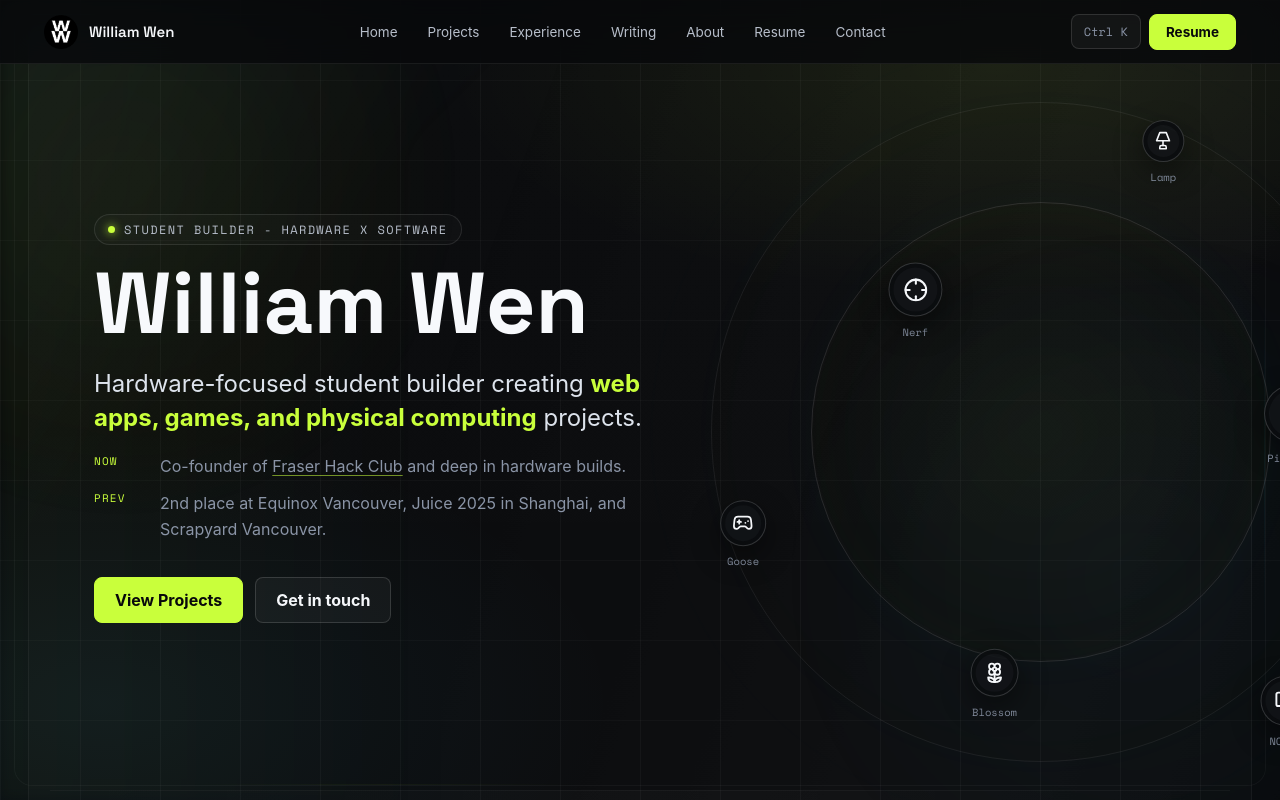
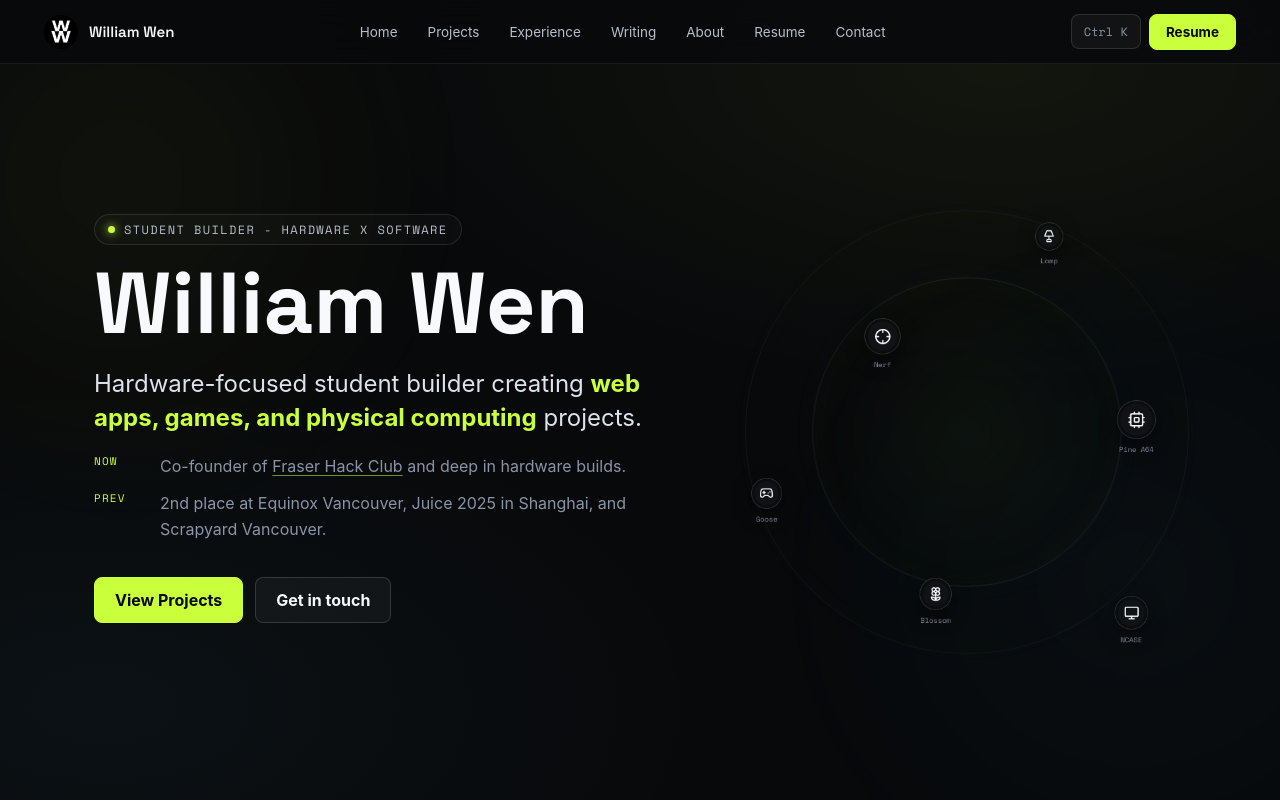
Before and after one commit to stickmanned/stickmanned.github.io, a Next.js app: page / in a window 1280 px wide. Shown: the top 800 px of the page. Built offline with nearby package versions, Linux system fonts and the light colour scheme.

Commit message:
fix: constallation

```diff
--- a/app/globals.css
+++ b/app/globals.css
@@ -32,9 +32,8 @@ body {
   -webkit-font-smoothing: antialiased;
 }
 
-/* Full-bleed fixed background: grid + soft gradient glows. Sits above the
-   opaque html base and below all page content, so it covers every viewport
-   edge-to-edge (no centered "rectangle"). */
+/* Full-bleed fixed background. Sits above the opaque html base and below all
+   page content, giving the site one continuous canvas while scrolling. */
 .site-atmosphere {
   position: fixed;
   inset: 0;
@@ -42,16 +41,12 @@ body {
   pointer-events: none;
   overflow: hidden;
   background:
-    radial-gradient(62% 42% at 78% 8%, rgba(201, 255, 59, 0.075), transparent 70%),
-    radial-gradient(56% 48% at 8% 88%, rgba(76, 201, 240, 0.065), transparent 72%),
-    linear-gradient(90deg, rgba(255, 255, 255, 0.03) 1px, transparent 1px),
-    linear-gradient(180deg, rgba(255, 255, 255, 0.024) 1px, transparent 1px),
+    radial-gradient(70% 56% at 78% 8%, rgba(201, 255, 59, 0.055), transparent 72%),
+    radial-gradient(64% 54% at 8% 88%, rgba(76, 201, 240, 0.045), transparent 74%),
     var(--bg);
   background-size:
     100% 100%,
     100% 100%,
-    80px 80px,
-    80px 80px,
     100% 100%;
 }
 
@@ -63,15 +58,7 @@ body {
 }
 
 .site-atmosphere::before {
-  inset: 14px;
-  border: 1px solid rgba(255, 255, 255, 0.045);
-  border-radius: 18px;
-  background:
-    linear-gradient(90deg, transparent, rgba(201, 255, 59, 0.08), transparent) top / 42% 1px no-repeat,
-    linear-gradient(180deg, transparent, rgba(76, 201, 240, 0.07), transparent) right / 1px 48% no-repeat,
-    linear-gradient(90deg, transparent, rgba(201, 255, 59, 0.055), transparent) bottom / 34% 1px no-repeat;
-  filter: drop-shadow(0 0 20px rgba(201, 255, 59, 0.035));
-  animation: frame-energy 18s ease-in-out infinite;
+  display: none;
 }
 
 .site-atmosphere::after {
@@ -127,14 +114,7 @@ main#top {
 }
 
 main#top::before {
-  content: "";
-  position: absolute;
-  inset: 26px clamp(10px, 2.2vw, 28px);
-  z-index: -1;
-  border: 1px solid rgba(255, 255, 255, 0.045);
-  border-radius: 18px;
-  background: linear-gradient(180deg, rgba(255, 255, 255, 0.018), rgba(255, 255, 255, 0.006) 48%, transparent);
-  pointer-events: none;
+  display: none;
 }
 
 .sr-only {
@@ -446,22 +426,18 @@ input {
 }
 
 .hero-grid {
-  background:
-    linear-gradient(90deg, rgba(201, 255, 59, 0.03), transparent 34%),
-    linear-gradient(135deg, rgba(76, 201, 240, 0.045), transparent 28%);
-  filter: blur(8px);
+  display: none;
 }
 
 .hero-sweep {
-  background: linear-gradient(110deg, transparent, rgba(255, 255, 255, 0.055), transparent);
-  opacity: 0.4;
-  transform: translateX(-25%);
-  animation: sweep 13s ease-in-out infinite;
+  display: none;
 }
 
 .hero-copy {
   position: relative;
   z-index: 3;
+  width: min(100%, 625px);
+  min-width: 0;
   max-width: 625px;
 }
 
@@ -553,12 +529,17 @@ h3 {
 }
 
 .constellation {
+  /* --orbit-center-x, --orbit-center-y, --constellation-scale are set by JS */
   --orbit-center-x: 84%;
   --orbit-center-y: 54%;
+  --constellation-scale: 1;
   position: absolute;
   inset: 0;
   z-index: 2;
   pointer-events: none;
+  transform: scale(var(--constellation-scale));
+  transform-origin: var(--orbit-center-x) var(--orbit-center-y);
+  transition: transform 0.3s ease-out;
 }
 
 .constellation::before,
@@ -731,9 +712,6 @@ h3 {
   max-width: var(--max);
   margin: -10px auto 0;
   padding: 38px clamp(18px, 4vw, 44px);
-  border-top: 1px solid rgba(255, 255, 255, 0.035);
-  border-bottom: 1px solid rgba(255, 255, 255, 0.035);
-  background: linear-gradient(90deg, transparent, rgba(255, 255, 255, 0.018), transparent);
 }
 
 .stats-band div {
@@ -773,20 +751,11 @@ h3 {
 
 .section-band {
   position: relative;
-  border-top: 1px solid rgba(255, 255, 255, 0.035);
-  border-bottom: 1px solid rgba(255, 255, 255, 0.028);
-  background:
-    radial-gradient(54% 80% at 8% 18%, rgba(201, 255, 59, 0.032), transparent 72%),
-    linear-gradient(180deg, rgba(255, 255, 255, 0.016), rgba(255, 255, 255, 0.006) 48%, transparent);
   content-visibility: auto;
 }
 
 .section-band::before {
-  content: "";
-  position: absolute;
-  inset: 0 clamp(12px, 2.5vw, 34px);
-  border-inline: 1px solid rgba(255, 255, 255, 0.025);
-  pointer-events: none;
+  display: none;
 }
 
 .section-heading {
@@ -1296,11 +1265,7 @@ h3 {
 }
 
 .contact-cta::before {
-  content: "";
-  position: absolute;
-  inset: 20px 0 auto;
-  height: 1px;
-  background: linear-gradient(90deg, transparent, rgba(201, 255, 59, 0.5), transparent);
+  display: none;
 }
 
 .contact-cta p:not(.kicker) {
@@ -1320,7 +1285,6 @@ h3 {
   max-width: var(--max);
   margin: 0 auto;
   padding: 38px clamp(18px, 4vw, 44px) 52px;
-  border-top: 1px solid rgba(255, 255, 255, 0.06);
 }
 
 .site-footer p {
@@ -2111,10 +2075,7 @@ h3 {
     max-width: 460px;
   }
 
-  .constellation {
-    transform: scale(0.82);
-    transform-origin: 84% 54%;
-  }
+  /* constellation responsive scaling is now handled by JS */
 
   .selected-grid {
     grid-template-columns: repeat(2, minmax(0, 1fr));
@@ -2159,6 +2120,21 @@ h3 {
     padding-top: 118px;
   }
 
+  .hero-copy {
+    width: 100%;
+    max-width: 100%;
+    flex: 0 1 auto;
+  }
+
+  .hero-lede,
+  .hero-proof {
+    max-width: 100%;
+  }
+
+  .hero-lede strong {
+    overflow-wrap: anywhere;
+  }
+
   .hero h1 {
     font-size: 3.5rem;
   }
--- a/components/project-constellation.tsx
+++ b/components/project-constellation.tsx
@@ -1,5 +1,8 @@
+"use client";
+
 import Link from "next/link";
 import type { CSSProperties } from "react";
+import { useEffect, useRef, useState } from "react";
 import { featuredProjects } from "@/lib/site-data";
 import { ProjectIcon } from "@/components/icons";
 
@@ -54,15 +57,103 @@ const nodeMeta = [
   },
 ];
 
-type OrbitStyle = CSSProperties & Record<"--orbit-radius" | "--orbit-angle" | "--orbit-duration" | "--size", string>;
+type OrbitStyle = CSSProperties &
+  Record<
+    "--orbit-radius" | "--orbit-angle" | "--orbit-duration" | "--size",
+    string
+  >;
+
+/**
+ * Compute the dynamic layout values for the constellation based on
+ * the current viewport width.
+ * Mathematically guarantees the rings won't cut off on the right
+ * and won't overlap the hero text on the left.
+ */
+function getConstellationLayout(viewportWidth: number) {
+  // If viewport is very small, early exit.
+  if (viewportWidth < 760) {
+    return { centerX: 50, centerY: 50, scale: 0, opacity: 0 };
+  }
+
+  // The container max-width is 1180px, centered on the screen.
+  const containerMaxWidth = 1180;
+  const leftMargin = viewportWidth > containerMaxWidth ? (viewportWidth - containerMaxWidth) / 2 : 0;
+
+  // Left padding is clamp(18px, 4vw, 44px)
+  const leftPadding = Math.max(18, Math.min(44, viewportWidth * 0.04));
+
+  // The text column is max-width 625px
+  const textWidth = 625;
+
+  // Calculate the exact right edge of the text in pixels relative to viewport
+  const textRightEdge = leftMargin + leftPadding + textWidth + 20; // 20px safety gap
+
+  // The max radius of the orbiting project nodes is 328px + icon overhang.
+  const projectRadius = 380;
+
+  // Padding from the right screen edge
+  const rightPadding = 30;
+
+  // Calculate the scale required to exactly fit between the text and the right edge.
+  let scale = (viewportWidth - textRightEdge - rightPadding) / (projectRadius * 2);
+
+  // Cap at 1.0 so it doesn't get massive on ultra-wide screens
+  if (scale > 1) {
+    scale = 1;
+  }
+
+  // If the required scale is too small, it means the space is too cramped.
+  // Hide it completely.
+  if (scale < 0.6) {
+    return { centerX: 50, centerY: 50, scale: 0, opacity: 0 };
+  }
+
+  // Place the center exactly so it honors the right padding.
+  const centerX = viewportWidth - rightPadding - (projectRadius * scale);
+
+  return {
+    centerX: (centerX / viewportWidth) * 100, // CSS uses percentage
+    centerY: 54,
+    scale,
+    opacity: 1
+  };
+}
 
 export function ProjectConstellation() {
+  const ref = useRef<HTMLDivElement>(null);
+  const [layout, setLayout] = useState({ centerX: 84, centerY: 54, scale: 1, opacity: 1 });
+
+  useEffect(() => {
+    function update() {
+      setLayout(getConstellationLayout(window.innerWidth));
+    }
+    update(); // Initial calculation
+    window.addEventListener("resize", update);
+    return () => window.removeEventListener("resize", update);
+  }, []);
+
+  const containerStyle: CSSProperties & Record<string, string> = {
+    "--orbit-center-x": `${layout.centerX}%`,
+    "--orbit-center-y": `${layout.centerY}%`,
+    "--constellation-scale": `${layout.scale}`,
+    opacity: layout.opacity,
+    transition: "transform 0.3s ease-out, opacity 0.3s ease-out",
+  };
+
   return (
-    <div className="constellation depth-2" data-depth="2" aria-label="Project constellation">
+    <div
+      ref={ref}
+      className="constellation depth-2"
+      data-depth="2"
+      aria-label="Project constellation"
+      style={containerStyle}
+    >
       <div className="depth-ring ring-a" aria-hidden="true" />
       <div className="depth-ring ring-b" aria-hidden="true" />
       {nodeMeta.map((node) => {
-        const project = featuredProjects.find((item) => item.slug === node.slug);
+        const project = featuredProjects.find(
+          (item) => item.slug === node.slug,
+        );
         if (!project) return null;
         return (
           <Link
```
Also changed, not shown: scratch.js (added, +38 -0 lines).
